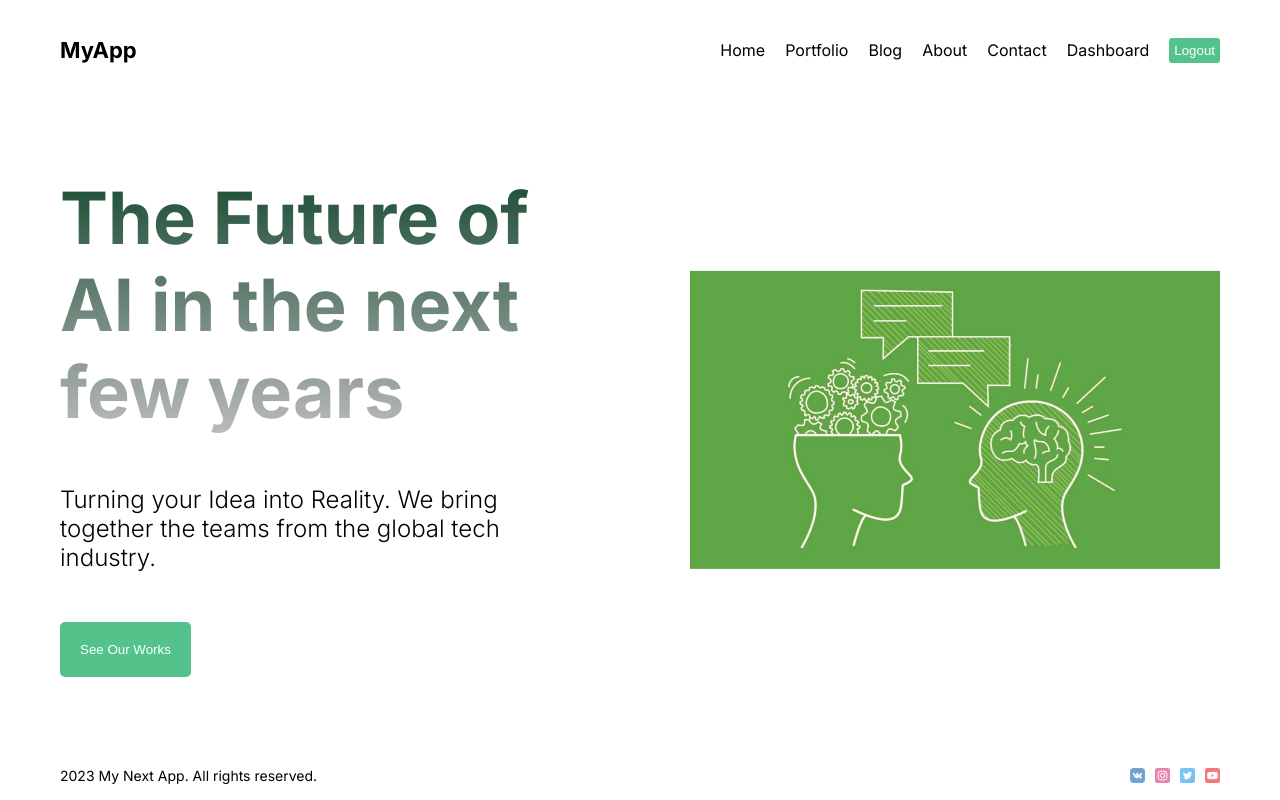
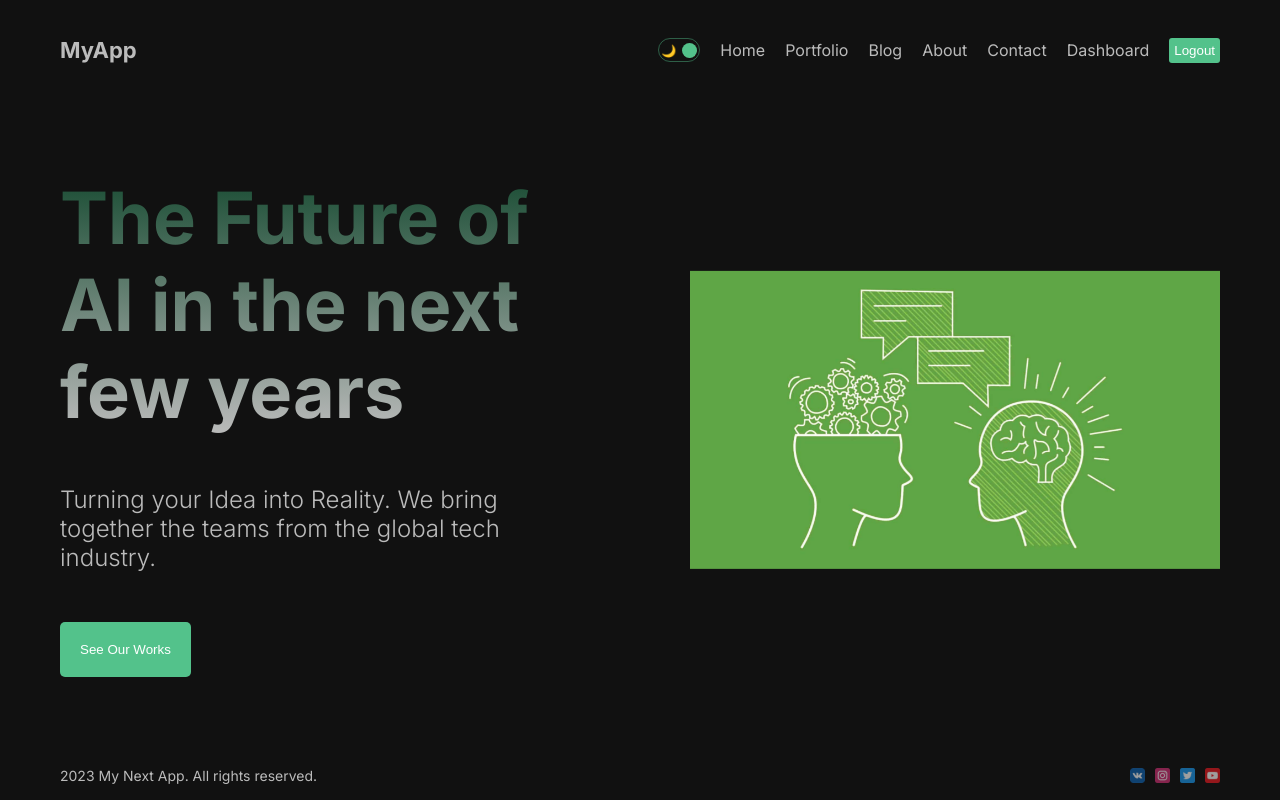
Before and after one commit to AinaSha/31github, a Next.js app: page / in a window 1280 px wide. Built offline with nearby package versions, Linux system fonts and the light colour scheme.

Commit message:
feat:  implement DarkModeToggle component and  ThemeContext

```diff
--- a/src/app/layout.jsx
+++ b/src/app/layout.jsx
@@ -2,6 +2,7 @@
 import './globals.css'
 import NavbBar from '@/components/navbar/NavbBar'
 import Footer from '@/components/footer/Footer'
+import { ThemeProvider } from '@/context/ThemeContext'
 
 const inter = Inter({ subsets: ['latin'] })
 
@@ -14,11 +15,13 @@
   return (
     <html lang="en">
       <body className={inter.className}>
-        <div className='container'>
-          <NavbBar/>
-          {children}
-          <Footer/>
-        </div>
+        <ThemeProvider>
+          <div className='container'>
+            <NavbBar/>
+            {children}
+            <Footer/>
+          </div>
+        </ThemeProvider>
       </body>
     </html>
   )
--- /dev/null
+++ b/src/components/darkModeToggle/DarkModeToggle.jsx
@@ -0,0 +1,18 @@
+import React from 'react'
+import { useContext } from 'react'
+import styles from './darkModeToggle.module.css'
+import { ThemeContext } from '@/context/ThemeContext'
+
+const DarkModeToggle = () => {
+  // const mode = "dark"
+  const {toggle, mode} = useContext(ThemeContext)
+  return (
+    <div className={styles.container} onClick={toggle}>
+      <div className={styles.icon}>🌙</div>
+      <div className={styles.icon}>🔆</div>
+      <div className={styles.ball} style={mode === "light" ? {left: "2px"} : {right: "2px"}}></div>
+    </div>
+  )
+}
+
+export default DarkModeToggle
--- /dev/null
+++ b/src/components/darkModeToggle/darkModeToggle.module.css
@@ -0,0 +1,24 @@
+.container{
+  width: 42px;
+  height: 24px;
+  border: 1.5px solid #53c28b70;
+  border-radius: 30px;
+  display: flex;
+  align-items: center;
+  justify-content: space-between;
+  padding: 2px;
+  position: relative;
+  cursor: pointer;
+}
+
+.icon{
+  font-size: 12px;
+}
+
+.ball{
+  width: 15px;
+  height: 15px;
+  background-color: #53c28b;
+  border-radius: 50%;
+  position: absolute;
+}
--- a/src/components/navbar/NavbBar.jsx
+++ b/src/components/navbar/NavbBar.jsx
@@ -2,6 +2,7 @@
 
 import Link from "next/link"
 import styles from './page.module.css'
+import DarkModeToggle from "../darkModeToggle/DarkModeToggle";
 
 const links = [
   {
@@ -41,6 +42,7 @@
     <nav className={styles.container}>
       <Link href='/' className={styles.logo}>MyApp</Link>
       <div className={styles.links}>
+        <DarkModeToggle />
         {links.map((link) =>(
           <Link key={link.id} href={link.url}>{link.title}</Link>
         ))}
--- /dev/null
+++ b/src/context/ThemeContext.jsx
@@ -0,0 +1,17 @@
+"use client"
+
+import { createContext, useState } from 'react'
+
+
+export const ThemeContext = createContext()
+
+export const ThemeProvider =({children}) => {
+ const [mode, setMode] = useState("dark")
+ const toggle = () => setMode((prev) => (prev === "dark" ? "light" : "dark"));
+
+ return(
+  <ThemeContext.Provider value={{toggle, mode}}>
+    <div className={`theme ${mode}`}>{children}</div>
+  </ThemeContext.Provider>
+ )
+}
```
